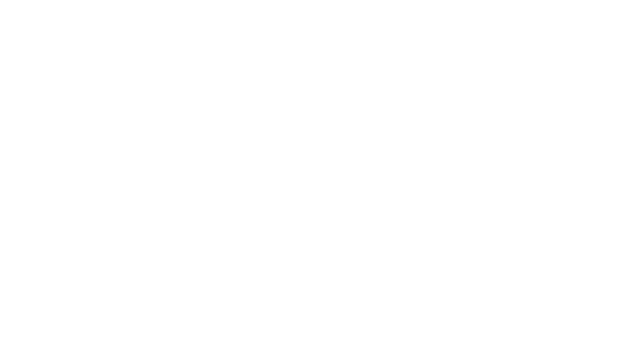
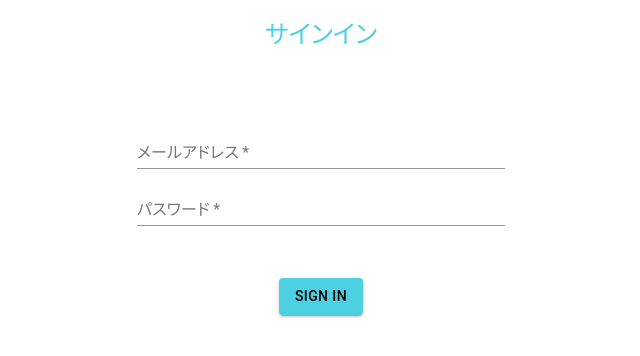
Before and after one commit to ueda-kio/ec-app, a React (Create React App) app: page /signin in a window 1280 px wide. Shown: the top 356 px of the page, without its empty margins (319-959 px from the left). Built offline with nearby package versions, Linux system fonts and the light colour scheme.

Commit message:
SignIn, SignUp done

```diff
--- a/src/App.jsx
+++ b/src/App.jsx
@@ -1,5 +1,7 @@
 import React from 'react';
 import Router from './Router';
+import './assets/reset.css';
+import './assets/style.css';
 
 const App = () => {
     return (
--- a/src/Router.jsx
+++ b/src/Router.jsx
@@ -1,11 +1,13 @@
 import React from 'react';
 import { Route, Switch } from 'react-router';
-import { Login, Home } from './templates';
+import { Login, Home, SignUp, SignIn } from './templates';
 
 const Router = () => {
     return (
         <Switch>
-            <Route exact path={'/login'} component={Login} />
+            <Route exact path={'/signup'} component={SignUp} />
+            {/* <Route exact path={'/login'} component={Login} /> */}
+            <Route exact path={'/signin'} component={SignIn} />
             <Route exact path={'(/)?'} component={Home} />
         </Switch>
     );
--- /dev/null
+++ b/src/components/UIkit/PrimaryButton.jsx
@@ -0,0 +1,29 @@
+import React from 'react'
+import { Button } from '@material-ui/core';
+import { makeStyles } from '@material-ui/styles';
+
+const useStyles = makeStyles({
+    'button': {
+        backgroundColor: '#4dd0e1',
+        color: '#000',
+        fontSize: '16',
+        height: '48',
+        marginBottom: '16',
+        width: '256'
+    }
+})
+
+const PrimaryButton = (props) => {
+    const classes = useStyles();
+
+    return (
+        <Button
+            className={classes.button}
+            variant='contained'
+            onClick={() => props.onClick()}>
+            {props.label}
+        </Button>
+    );
+};
+
+export default PrimaryButton;
--- /dev/null
+++ b/src/components/UIkit/TextInput.jsx
@@ -0,0 +1,20 @@
+import React from 'react';
+import { TextField } from '@material-ui/core';
+
+const TextInput = (props) => {
+    return (
+        <TextField
+            fullWidth={props.fullWidth} // 最大幅にするかどうか
+            label={props.label}
+            margin='dense'
+            multiline={props.multiline} // 複数行
+            required={props.required} // 必須
+            rows={props.rows}
+            value={props.value}
+            type={props.type}
+            onChange={props.onChange}
+        />
+    );
+};
+
+export default TextInput
--- /dev/null
+++ b/src/components/UIkit/index.js
@@ -0,0 +1,2 @@
+export { default as TextInput } from './TextInput';
+export { default as PrimaryButton } from './PrimaryButton';
--- a/src/reducks/store/initialState.js
+++ b/src/reducks/store/initialState.js
@@ -2,6 +2,7 @@
 const initialState = {
   users: {
     isSignedIn: false,
+    role: '',
     uid: '',
     username: 'user'
   }
--- a/src/reducks/users/action.js
+++ b/src/reducks/users/action.js
@@ -7,6 +7,7 @@
     type: 'SIGN_IN',
     payload: {
       isSignedIn: true,
+      role: userState.role,
       uid: userState.uid,
       username: userState.username
     }
--- a/src/reducks/users/operations.js
+++ b/src/reducks/users/operations.js
@@ -1,23 +1,82 @@
 import { push } from 'connected-react-router';
+import { auth, db, FirebaseTimestamp } from '../../firebase/index';
 import { signInAction } from './action';
 
-export const signIn = () => {
-    return async (dispatch, getState) => {
-        const state = getState();
-        const isSignedIn = state.users.isSignedIn;
+export const signIn = (email, password) => {
+    return async (dispatch) => {
+        // validation
+        if (email === '' || password === '') {
+            alert('必須項目が未入力です');
+            return false;
+        }
 
-        if (!isSignedIn) {
-            const url = 'https://jsonplaceholder.typicode.com/posts/1';
-            const res = await fetch(url).then(res => res.json());
-            const username = res.title;
-            const userId = res.id;
+        // valid
+        return auth.signInWithEmailAndPassword(email, password)
+            .then((result) => {
+                const user = result.user;
+                // 認証成功なら`user`がある
+                if (!user) return;
 
-            dispatch(signInAction({
-                isSignedIn: true,
-                uid: userId,
-                username: username
-            }));
-            dispatch(push('/')); // ホームに遷移
+                const uid = user.uid;
+
+                // firebaseのデータベースから取得する
+                db.collection('users').doc(uid).get()
+                    .then((snapshot) => {
+                        const data = snapshot.data();
+
+                        // signInActionを実行
+                        dispatch(signInAction({
+                            isSignedIn: true,
+                            role: data.role,
+                            uid: uid,
+                            username: data.username
+                        }));
+
+                        dispatch(push('/'));
+                    })
+            })
+    };
+}
+
+
+export const signUp = (username, email, password, confirmPassword) => {
+    return async (dispatch) => {
+        // validation
+        if (username === '' || email === '' || password === '' || confirmPassword === '') {
+            alert('必須項目が未入力です');
+            return false;
         }
+
+        if (password !== confirmPassword) {
+            alert('パスワードが一致してません');
+            return false;
+        }
+
+        // valid
+        return auth.createUserWithEmailAndPassword(email, password)
+            .then((result) => {
+                const user = result.user;
+                // 認証成功なら`user`がある
+                if (!user) return;
+
+                const uid = user.uid;
+                const timestamp = FirebaseTimestamp.now();
+
+                // ユーザー用のデータ
+                const userInitialData = {
+                    created_at: timestamp,
+                    email: email,
+                    role: 'customer',
+                    uid: uid,
+                    updated_at: timestamp,
+                    username: username
+                }
+
+                // firebaseのデータベースに登録する
+                db.collection('users').doc(uid).set(userInitialData)
+                    .then(() => {
+                        dispatch(push('/')) // 登録後topへ遷移
+                    })
+            })
     };
-};
+}
--- /dev/null
+++ b/src/templates/SignIn.jsx
@@ -0,0 +1,43 @@
+import React from 'react'
+import { useCallback, useState } from 'react';
+import { useDispatch } from 'react-redux';
+import { PrimaryButton, TextInput } from '../components/UIkit';
+import { signIn } from '../reducks/users/operations';
+
+const SignIn = () => {
+    const dispatch = useDispatch();
+
+    // ローカルステイト
+    const [email, setEmail] = useState('');
+    const [password, setPassword] = useState('');
+
+    // onChangeイベントに登録する関数をメモ化する
+    const inputEmail = useCallback((e) => {
+        setEmail(e.target.value);
+    }, [setEmail]);
+    const inputPassword = useCallback((e) => {
+        setPassword(e.target.value);
+    }, [setPassword]);
+
+    return (
+        <div className='c-section-container'>
+            <h2 className='u-text__headline u-text-center'>サインイン</h2>
+            <div className='module-spacer--medium'></div>
+            <TextInput
+                fullWidth={true} label={'メールアドレス'} multiline={false} required={true} rows={1} value={email} type={'email'} onChange={inputEmail}
+            />
+            <TextInput
+                fullWidth={true} label={'パスワード'} multiline={false} required={true} rows={1} value={password} type={'password'} onChange={inputPassword}
+            />
+            <div className='module-spacer--medium'></div>
+            <div className='center'>
+                <PrimaryButton
+                    label={'Sign In'}
+                    onClick={() => dispatch(signIn(email, password))}
+                />
+            </div>
+        </div>
+    );
+};
+
+export default SignIn;
--- /dev/null
+++ b/src/templates/SignUp.jsx
@@ -0,0 +1,57 @@
+import React from 'react'
+import { useCallback, useState } from 'react';
+import { useDispatch } from 'react-redux';
+import { PrimaryButton, TextInput } from '../components/UIkit/';
+import { signUp } from '../reducks/users/operations';
+
+const SignUp = () => {
+    const dispatch = useDispatch();
+
+    // ローカルステイト
+    const [username, setUserName] = useState('');
+    const [email, setEmail] = useState('');
+    const [password, setPassword] = useState('');
+    const [confirmPassword, setConfirmPassword] = useState('');
+
+    // onChangeイベントに登録する関数をメモ化する
+    const inputUsername = useCallback((e) => {
+        setUserName(e.target.value);
+    }, [setUserName]);
+    const inputEmail = useCallback((e) => {
+        setEmail(e.target.value);
+    }, [setEmail]);
+    const inputPassword = useCallback((e) => {
+        setPassword(e.target.value);
+    }, [setPassword]);
+    const inputConfirmPassword = useCallback((e) => {
+        setConfirmPassword(e.target.value);
+    }, [setConfirmPassword]);
+
+    return (
+        <div className='c-section-container'>
+            <h2 className='u-text__headline u-text-center'>アカウント登録</h2>
+            <div className='module-spacer--medium'></div>
+            <TextInput
+                fullWidth={true} label={'ユーザー名'} multiline={false} required={true} rows={1} value={username} type={'text'} onChange={inputUsername}
+            />
+            <TextInput
+                fullWidth={true} label={'メールアドレス'} multiline={false} required={true} rows={1} value={email} type={'email'} onChange={inputEmail}
+            />
+            <TextInput
+                fullWidth={true} label={'パスワード'} multiline={false} required={true} rows={1} value={password} type={'password'} onChange={inputPassword}
+            />
+            <TextInput
+                fullWidth={true} label={'確認用パスワード'} multiline={false} required={true} rows={1} value={confirmPassword} type={'password'} onChange={inputConfirmPassword}
+            />
+            <div className='module-spacer--medium'></div>
+            <div className='center'>
+                <PrimaryButton
+                    label={'アカウントを登録する'}
+                    onClick={() => dispatch(signUp(username, email, password, confirmPassword))}
+                />
+            </div>
+        </div>
+    );
+};
+
+export default SignUp;
--- a/src/templates/index.js
+++ b/src/templates/index.js
@@ -1,2 +1,4 @@
+export { default as Home } from './Home';
 export { default as Login } from './Login';
-export { default as Home } from './Home';
+export { default as SignUp } from './SignUp';
+export { default as SignIn } from './SignIn';
```
Also changed, not shown: 1 other file (tests, documents, lock files or other folders).
